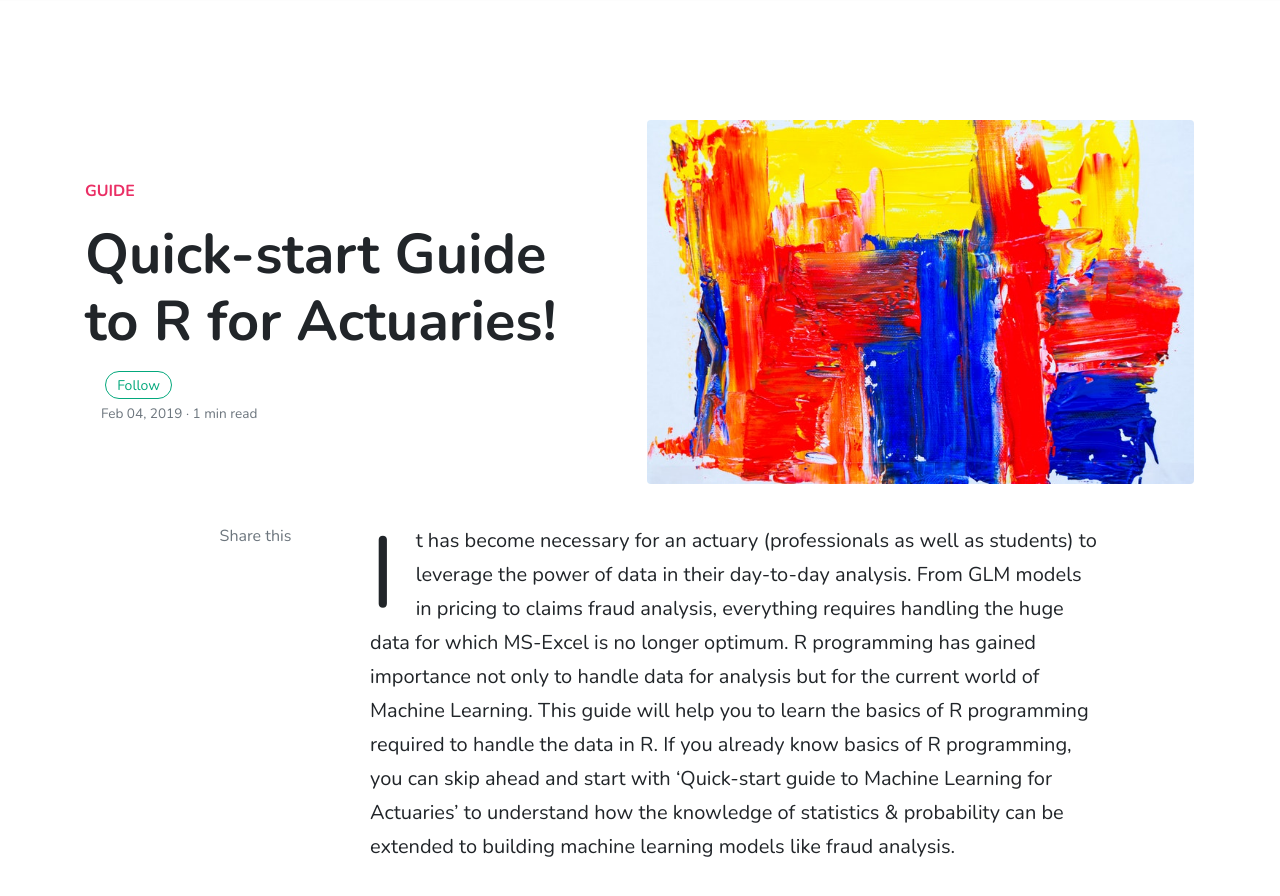
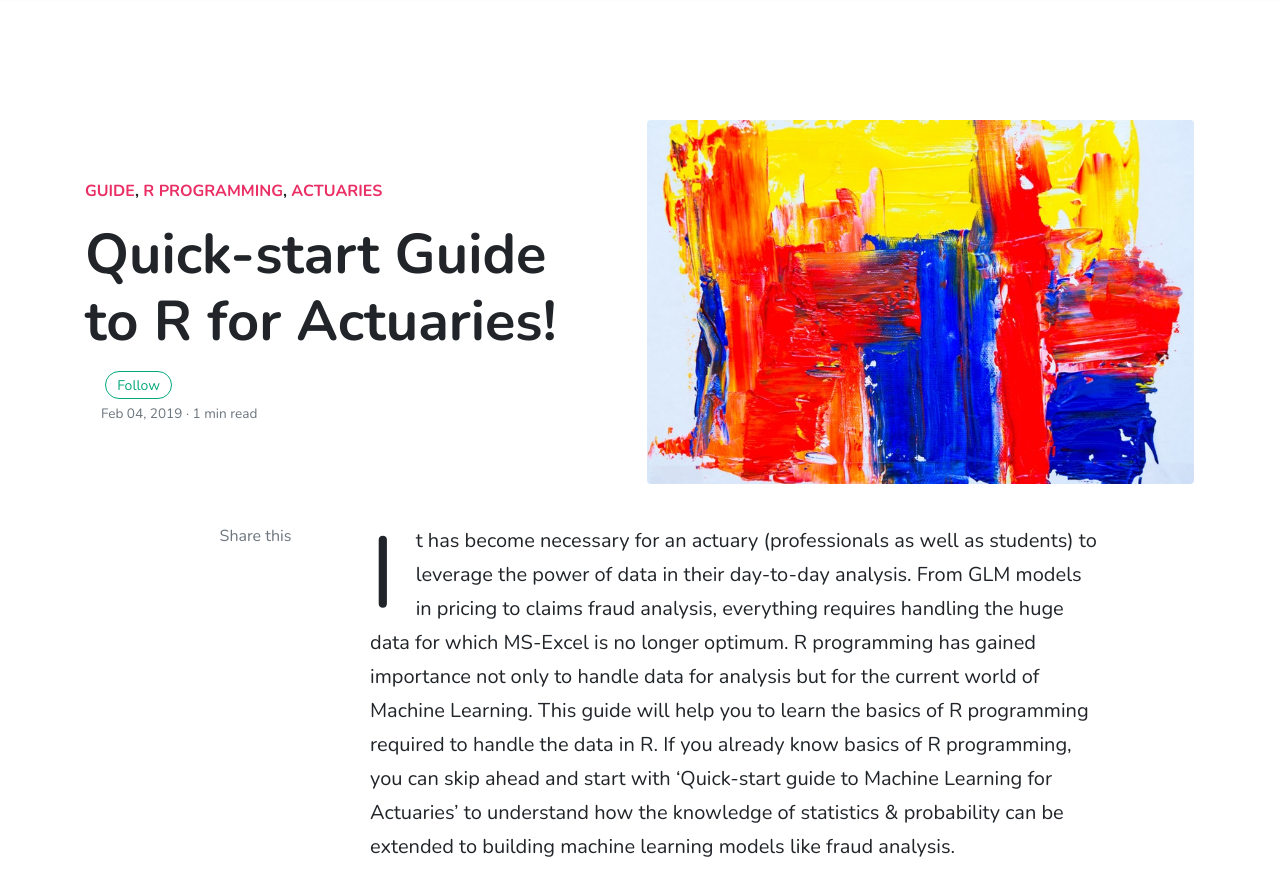
Before and after one commit to Machine-Learning-Club-India/ml-Club, a Jekyll site: the page built from _posts/2019-02-04-welcome-to-jekyll.markdown, in a window 1280 px wide and 900 px high. Shown: the top 896 px of the window. Built offline with Jekyll 4.4.1, drawn with Linux system fonts in a browser that asks for light colours; nearby versions of some CDN libraries; comment, search, counter and statistics services are not loaded.

Commit message:
Update 2019-02-04-welcome-to-jekyll.markdown

```diff
--- a/_posts/2019-02-04-welcome-to-jekyll.markdown
+++ b/_posts/2019-02-04-welcome-to-jekyll.markdown
@@ -1,8 +1,8 @@
 ---
 layout: post
 title:  "Quick-start Guide to R for Actuaries!"
-categories: [ guide ]
-author: Himanshu
+categories: [ guide, r programming, actuaries ]
+author: himanshu
 image: assets/images/demo1.jpg
 ---
 It has become necessary for an actuary (professionals as well as students) to leverage the power of data in their day-to-day analysis. From GLM models in pricing to claims fraud analysis, everything requires handling the huge data for which MS-Excel is no longer optimum. R programming has gained importance not only to handle data for analysis but for the current world of Machine Learning. This guide will help you to learn the basics of R programming required to handle the data in R. If you already know basics of R programming, you can skip ahead and start with 'Quick-start guide to Machine Learning for Actuaries' to understand how the knowledge of statistics & probability can be extended to building machine learning models like fraud analysis.
```
Also changed, not shown: other parts of _posts/2019-02-04-welcome-to-jekyll.markdown (+0 -4 lines).
